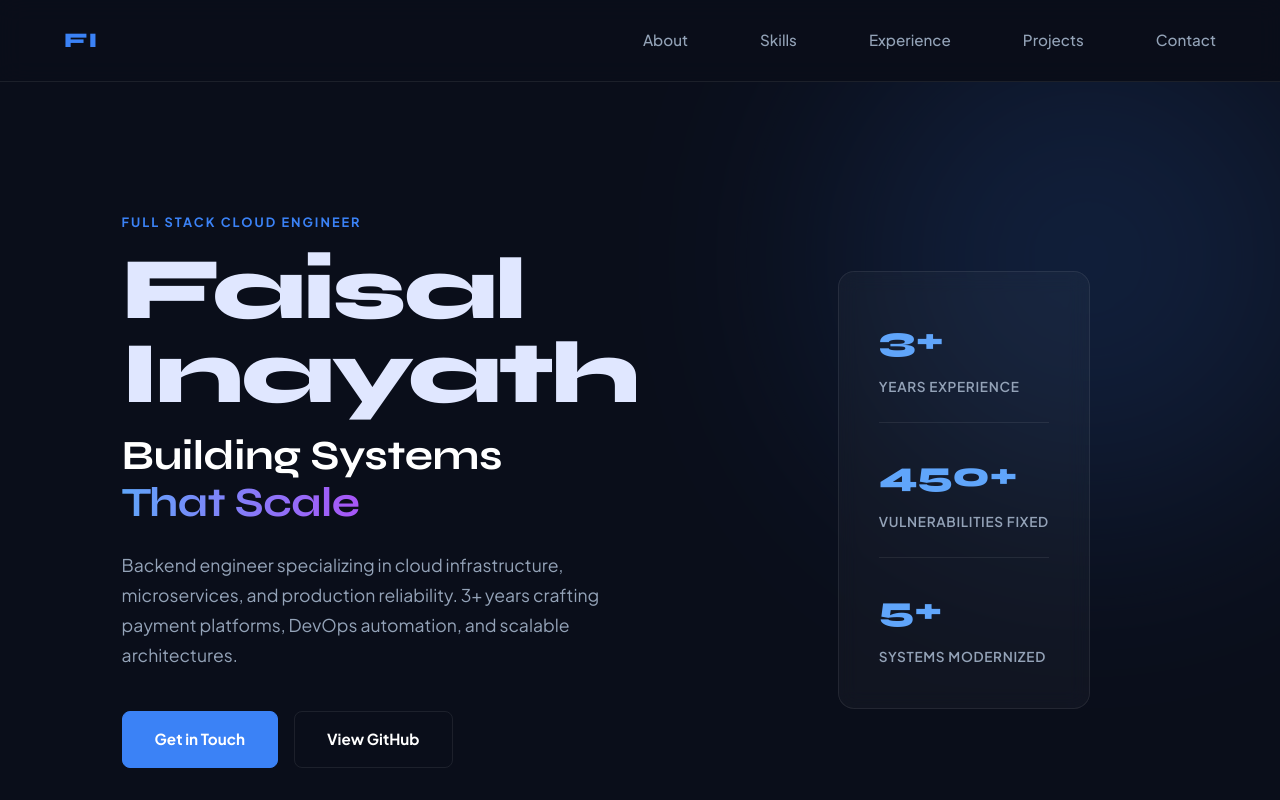
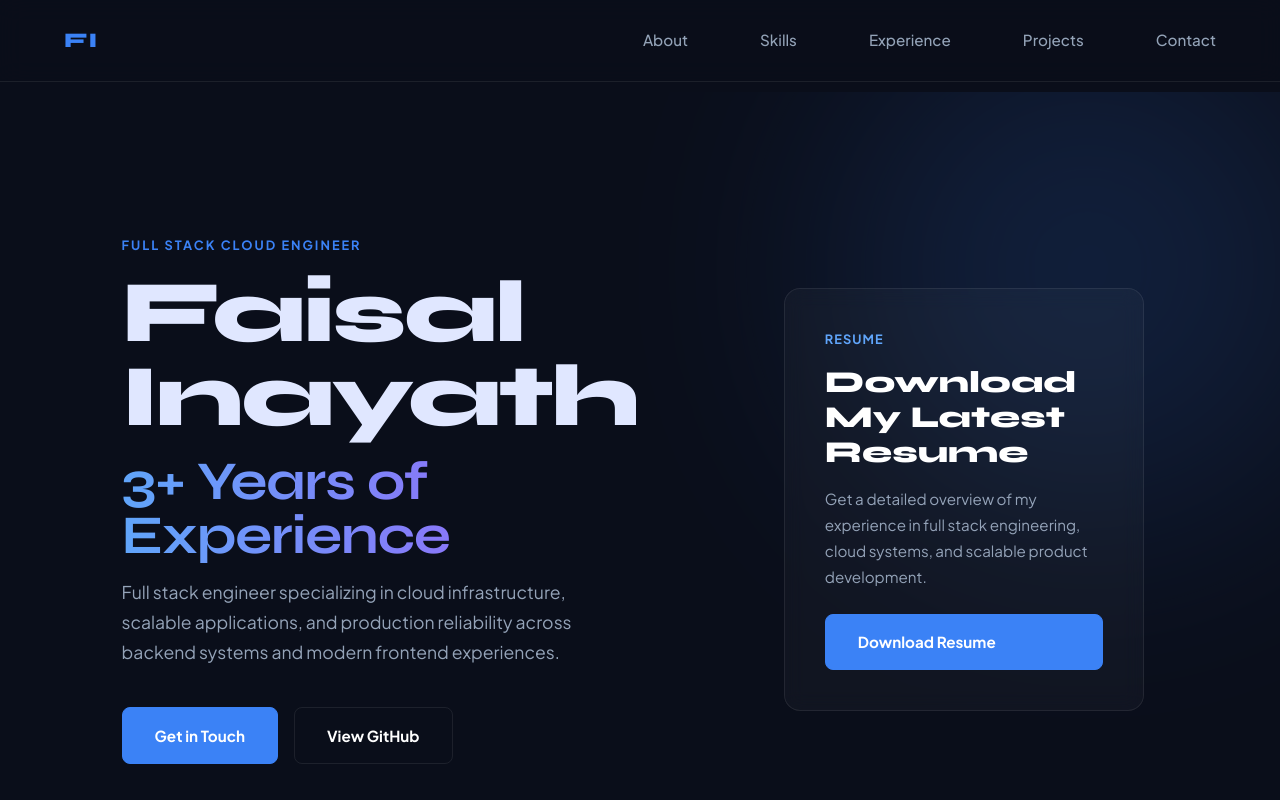
Before and after one commit to unlockcivil/faisal-portfolio, a React (Vite) app: page / in a window 1280 px wide. Shown: the top 800 px of the page. Built offline with nearby package versions, Linux system fonts and the light colour scheme.

Commit message:
enhancements

```diff
--- a/src/App.jsx
+++ b/src/App.jsx
@@ -188,14 +188,10 @@ function App() {
             <div className="hero-left">
               <span className="kicker">Full Stack Cloud Engineer</span>
               <p className="hero-name">{profile.name}</p>
-              <h1 className="hero-headline">
-                Building Systems
-                <br />
-                <span className="text-gradient">That Scale</span>
-              </h1>
+              <p className="hero-experience text-gradient">3+ Years of Experience</p>
               <p className="hero-copy">
-                Backend engineer specializing in cloud infrastructure, microservices, and production reliability. 3+ years
-                crafting payment platforms, DevOps automation, and scalable architectures.
+                Full stack engineer specializing in cloud infrastructure, scalable applications, and production
+                reliability across backend systems and modern frontend experiences.
               </p>
               <div className="hero-cta">
                 <a href="#contact" className="primary-cta">
@@ -207,21 +203,16 @@ function App() {
               </div>
             </div>
             <div className="hero-right">
-              <div className="stats-card">
-                <div className="stat-item">
-                  <div className="stat-value">3+</div>
-                  <div className="stat-label">Years Experience</div>
-                </div>
-                <div className="stat-divider" />
-                <div className="stat-item">
-                  <div className="stat-value">450+</div>
-                  <div className="stat-label">Vulnerabilities Fixed</div>
-                </div>
-                <div className="stat-divider" />
-                <div className="stat-item">
-                  <div className="stat-value">5+</div>
-                  <div className="stat-label">Systems Modernized</div>
-                </div>
+              <div className="resume-card">
+                <p className="resume-card-label">Resume</p>
+                <h2>Download My Latest Resume</h2>
+                <p className="resume-card-copy">
+                  Get a detailed overview of my experience in full stack engineering, cloud systems, and scalable
+                  product development.
+                </p>
+                <a href="/Faisal-Inayath-SWE.pdf" download className="primary-cta">
+                  Download Resume
+                </a>
               </div>
             </div>
           </div>
@@ -444,12 +435,18 @@ function App() {
           justify-content: space-between;
           align-items: center;
           padding: 1.5rem 5%;
-          position: sticky;
+          position: fixed;
           top: 0;
+          left: 0;
+          width: 100%;
           z-index: 100;
           background: rgba(10, 14, 26, 0.8);
           backdrop-filter: blur(12px);
           border-bottom: 1px solid var(--border);
+        }
+
+        main {
+          padding-top: 5.75rem;
         }
 
         .brand-mark {
@@ -586,10 +583,20 @@ function App() {
           letter-spacing: -0.03em;
         }
 
+        .hero-experience {
+          font-family: 'Syne', sans-serif;
+          font-size: clamp(2rem, 5vw, 3.4rem);
+          line-height: 1;
+          font-weight: 700;
+          color: var(--text);
+          margin-bottom: 0.9rem;
+          letter-spacing: -0.02em;
+        }
+
         .hero-headline {
           font-family: 'Syne', sans-serif;
-          font-size: clamp(1.6rem, 3.6vw, 2.6rem);
-          line-height: 1.15;
+          font-size: clamp(1.2rem, 2.8vw, 2rem);
+          line-height: 1.2;
           margin-bottom: 1.5rem;
           font-weight: 700;
           letter-spacing: -0.01em;
@@ -648,39 +655,37 @@ function App() {
           align-items: center;
         }
 
-        .stats-card {
+        .resume-card {
           background: var(--bg-card);
           border: 1px solid var(--border);
           border-radius: 16px;
           padding: 2.5rem;
           backdrop-filter: blur(10px);
           display: grid;
-          gap: 1.5rem;
+          gap: 1rem;
+          max-width: 360px;
         }
 
-        .stat-item {
-          display: grid;
-          gap: 0.5rem;
+        .resume-card-label {
+          color: var(--accent-light);
+          font-size: 0.8rem;
+          font-weight: 700;
+          letter-spacing: 0.08em;
+          text-transform: uppercase;
         }
 
-        .stat-value {
+        .resume-card h2 {
           font-family: 'Syne', sans-serif;
-          font-size: 2.2rem;
+          font-size: 1.9rem;
           font-weight: 800;
-          color: var(--accent-light);
+          line-height: 1.15;
         }
 
-        .stat-label {
-          font-size: 0.85rem;
+        .resume-card-copy {
+          font-size: 0.95rem;
           color: var(--text-muted);
-          text-transform: uppercase;
-          letter-spacing: 0.05em;
-          font-weight: 600;
-        }
-
-        .stat-divider {
-          height: 1px;
-          background: var(--border);
+          line-height: 1.7;
+          margin-bottom: 0.5rem;
         }
 
         /* SECTIONS */
@@ -1111,8 +1116,12 @@ function App() {
             font-size: 2.7rem;
           }
 
+          .hero-experience {
+            font-size: 1.9rem;
+          }
+
           .hero-headline {
-            font-size: 1.5rem;
+            font-size: 1.25rem;
           }
 
           .hero-copy {
```
Also changed, not shown: 1 other file (tests, documents, lock files or other folders).
